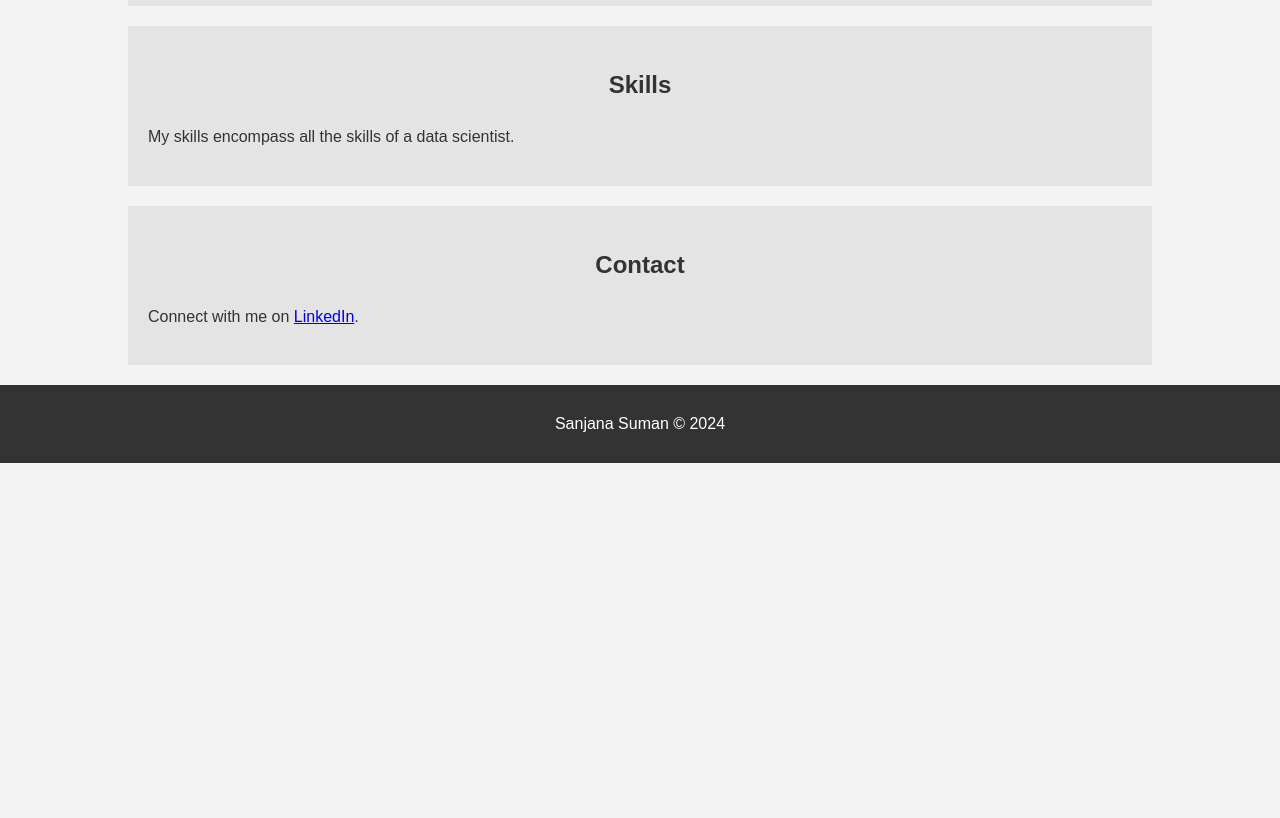
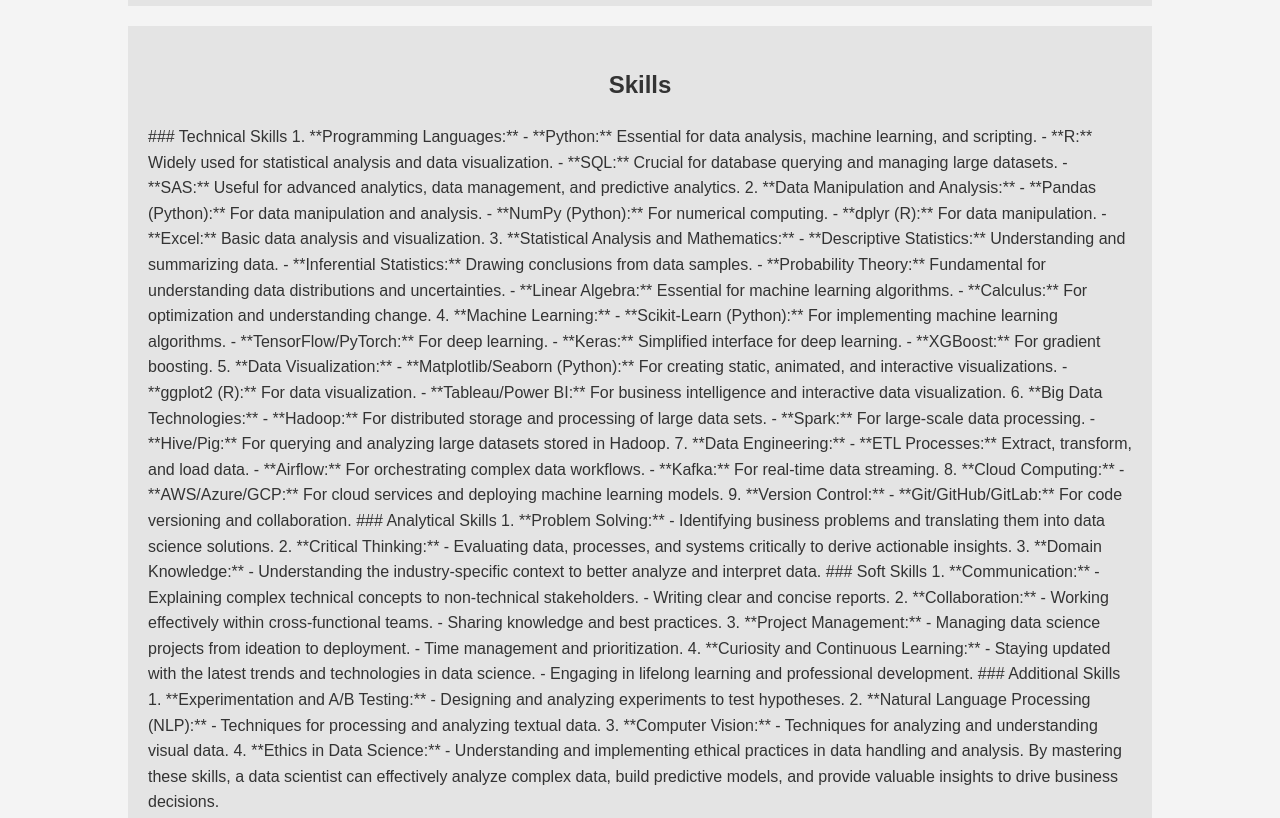
Before and after one commit to Sanjana1308/PersonalWebsite, a plain HTML site: page index.html in a window 1280 px wide. Shown: the part 1040-1858 px from the top of the page. Before the commit the page ends 1503 px from the top, so only its background shows below. Drawn offline with Linux system fonts and the light colour scheme.

Commit message:
Update index.html

```diff
--- a/index.html
+++ b/index.html
@@ -122,7 +122,99 @@
 
         <section id="skills" class="skills">
             <h2>Skills</h2>
-            <p>My skills encompass all the skills of a data scientist.</p>
+            <p>
+### Technical Skills
+
+1. **Programming Languages:**
+   - **Python:** Essential for data analysis, machine learning, and scripting.
+   - **R:** Widely used for statistical analysis and data visualization.
+   - **SQL:** Crucial for database querying and managing large datasets.
+   - **SAS:** Useful for advanced analytics, data management, and predictive analytics.
+
+2. **Data Manipulation and Analysis:**
+   - **Pandas (Python):** For data manipulation and analysis.
+   - **NumPy (Python):** For numerical computing.
+   - **dplyr (R):** For data manipulation.
+   - **Excel:** Basic data analysis and visualization.
+
+3. **Statistical Analysis and Mathematics:**
+   - **Descriptive Statistics:** Understanding and summarizing data.
+   - **Inferential Statistics:** Drawing conclusions from data samples.
+   - **Probability Theory:** Fundamental for understanding data distributions and uncertainties.
+   - **Linear Algebra:** Essential for machine learning algorithms.
+   - **Calculus:** For optimization and understanding change.
+
+4. **Machine Learning:**
+   - **Scikit-Learn (Python):** For implementing machine learning algorithms.
+   - **TensorFlow/PyTorch:** For deep learning.
+   - **Keras:** Simplified interface for deep learning.
+   - **XGBoost:** For gradient boosting.
+
+5. **Data Visualization:**
+   - **Matplotlib/Seaborn (Python):** For creating static, animated, and interactive visualizations.
+   - **ggplot2 (R):** For data visualization.
+   - **Tableau/Power BI:** For business intelligence and interactive data visualization.
+
+6. **Big Data Technologies:**
+   - **Hadoop:** For distributed storage and processing of large data sets.
+   - **Spark:** For large-scale data processing.
+   - **Hive/Pig:** For querying and analyzing large datasets stored in Hadoop.
+
+7. **Data Engineering:**
+   - **ETL Processes:** Extract, transform, and load data.
+   - **Airflow:** For orchestrating complex data workflows.
+   - **Kafka:** For real-time data streaming.
+
+8. **Cloud Computing:**
+   - **AWS/Azure/GCP:** For cloud services and deploying machine learning models.
+
+9. **Version Control:**
+   - **Git/GitHub/GitLab:** For code versioning and collaboration.
+
+### Analytical Skills
+
+1. **Problem Solving:**
+   - Identifying business problems and translating them into data science solutions.
+
+2. **Critical Thinking:**
+   - Evaluating data, processes, and systems critically to derive actionable insights.
+
+3. **Domain Knowledge:**
+   - Understanding the industry-specific context to better analyze and interpret data.
+
+### Soft Skills
+
+1. **Communication:**
+   - Explaining complex technical concepts to non-technical stakeholders.
+   - Writing clear and concise reports.
+
+2. **Collaboration:**
+   - Working effectively within cross-functional teams.
+   - Sharing knowledge and best practices.
+
+3. **Project Management:**
+   - Managing data science projects from ideation to deployment.
+   - Time management and prioritization.
+
+4. **Curiosity and Continuous Learning:**
+   - Staying updated with the latest trends and technologies in data science.
+   - Engaging in lifelong learning and professional development.
+
+### Additional Skills
+
+1. **Experimentation and A/B Testing:**
+   - Designing and analyzing experiments to test hypotheses.
+
+2. **Natural Language Processing (NLP):**
+   - Techniques for processing and analyzing textual data.
+
+3. **Computer Vision:**
+   - Techniques for analyzing and understanding visual data.
+
+4. **Ethics in Data Science:**
+   - Understanding and implementing ethical practices in data handling and analysis.
+
+By mastering these skills, a data scientist can effectively analyze complex data, build predictive models, and provide valuable insights to drive business decisions.</p>
         </section>
 
         <section id="contact" class="contact">
```
